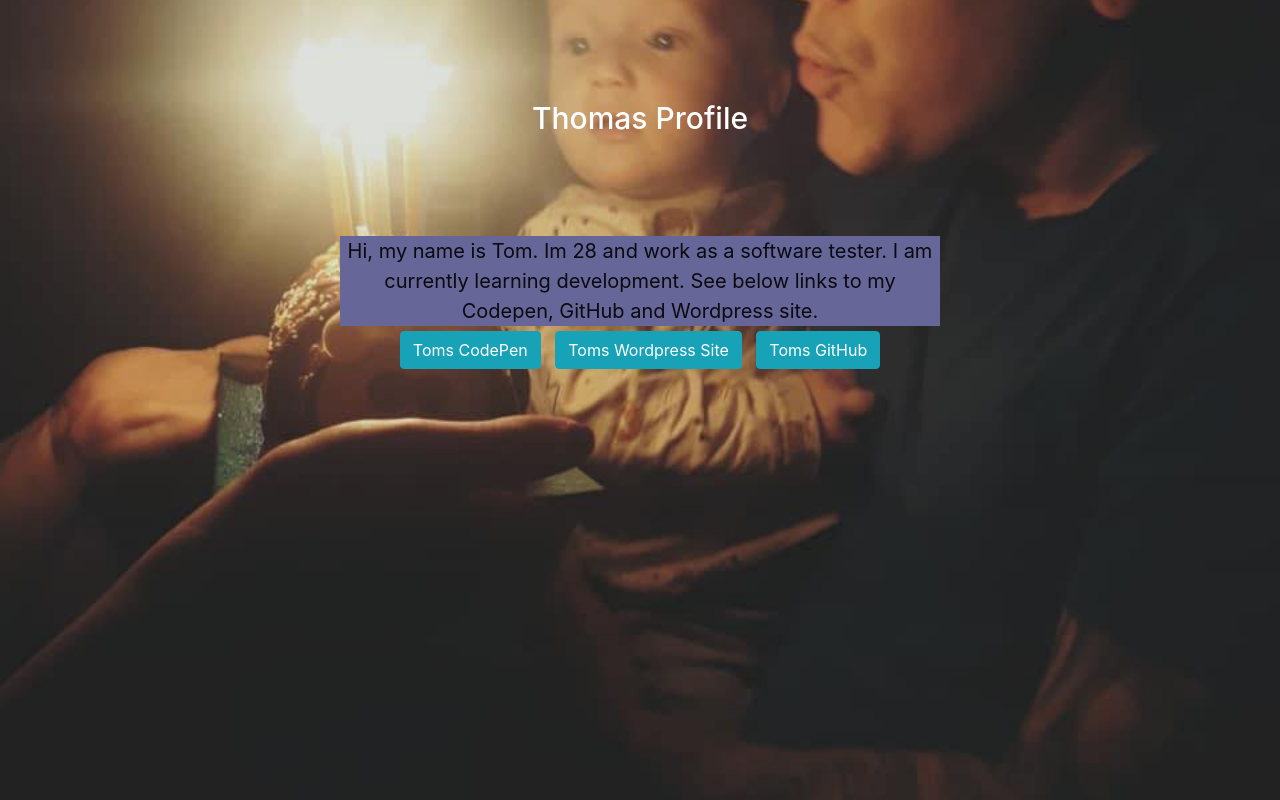
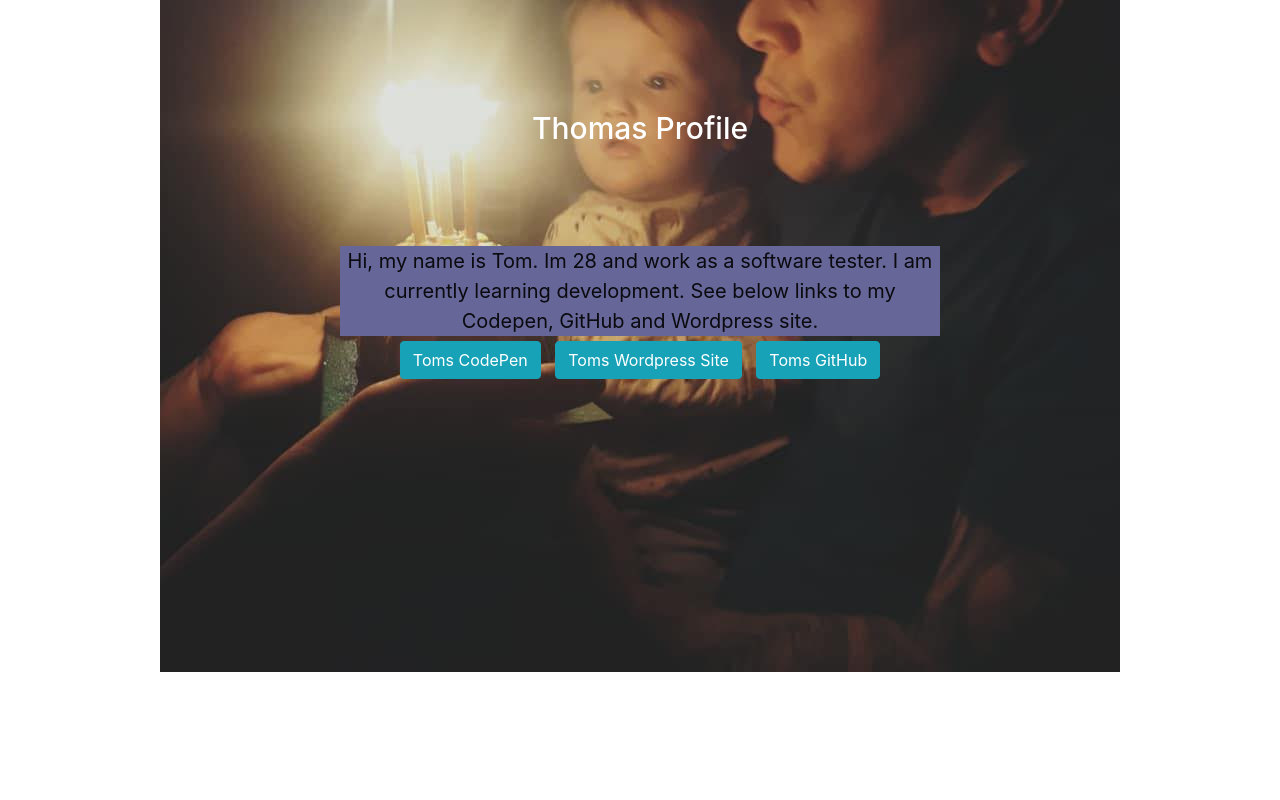
Before and after one commit to ThomasWilliams265/Profile-Page, a plain HTML site: page index.html in a window 1280 px wide. Drawn offline with nearby package versions, Linux system fonts and the light colour scheme.

Commit message:
Update index.html

```diff
--- a/index.html
+++ b/index.html
@@ -14,10 +14,16 @@
     background-image: url('images.html/backgroundphoto.JPG');
     background-color: #00000000;
     background-repeat: no-repeat;
-    background-size:cover;
-    height:100%;
     background-position: center;
     background-attachment: scroll;
+    height:100%;
+    width:100%;
+    margin-top:10px;
+    top:0;
+    bottom:0;
+    left:0;
+    right:0;
+    z-index:0;
     }
 
     </style>
```
